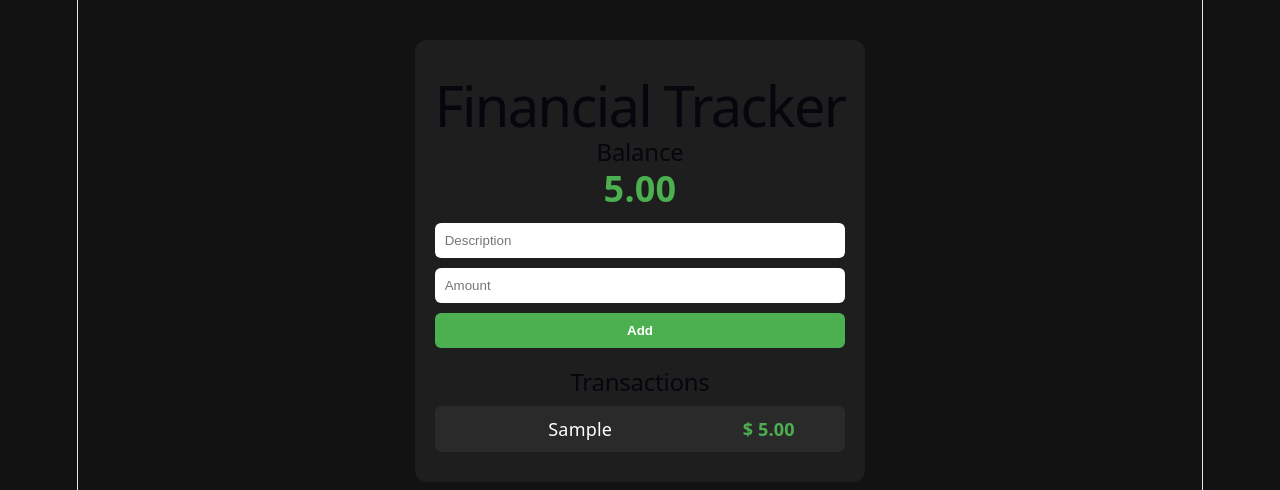
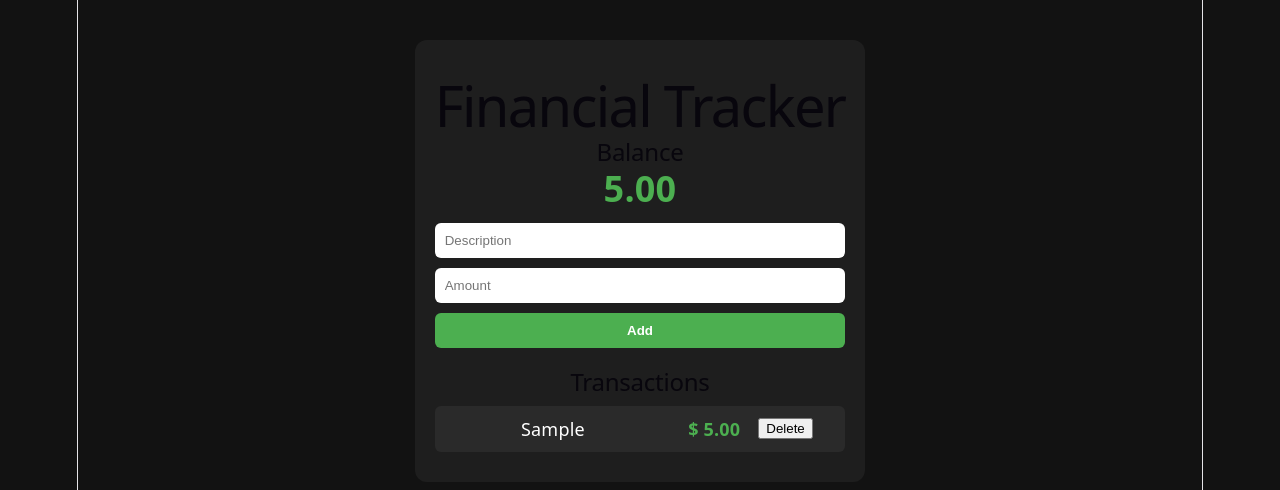
Before and after one commit to FixedBits/financial-tracker, a React (Vite) app: page / in a window 1280 px wide. Both pictures are taken after typing "Sample", "5" into the empty fields and a click on the button "Add". Shown: the top 490 px of the page. Built offline with nearby package versions, Linux system fonts and the light colour scheme.

Commit message:
Added delete button for each transaction item

```diff
--- a/src/components/TransactionList.jsx
+++ b/src/components/TransactionList.jsx
@@ -75,6 +75,9 @@ function TransactionList({items, onDelete}) {
               })}
             </span>
 
+            <button className="edit-btn" onClick={() => onEdit(id)}>
+              Delete
+            </button>
             <button className="delete-btn" onClick={() => handleDelete(t.id)}>
               ×
             </button>
```
